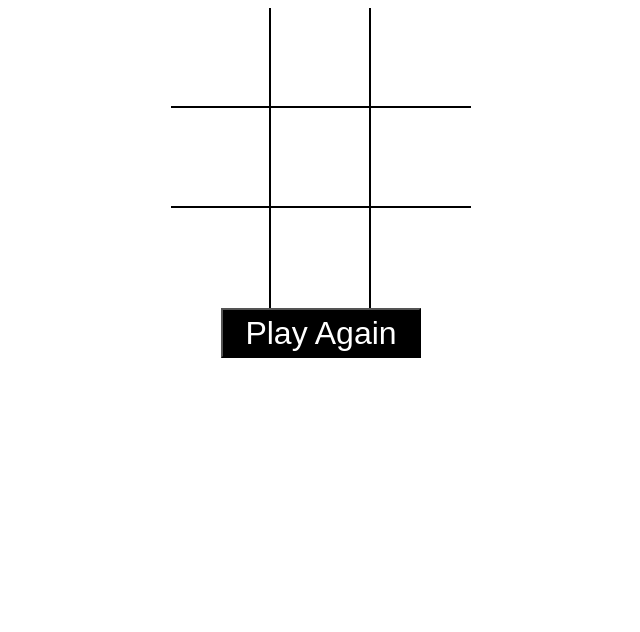
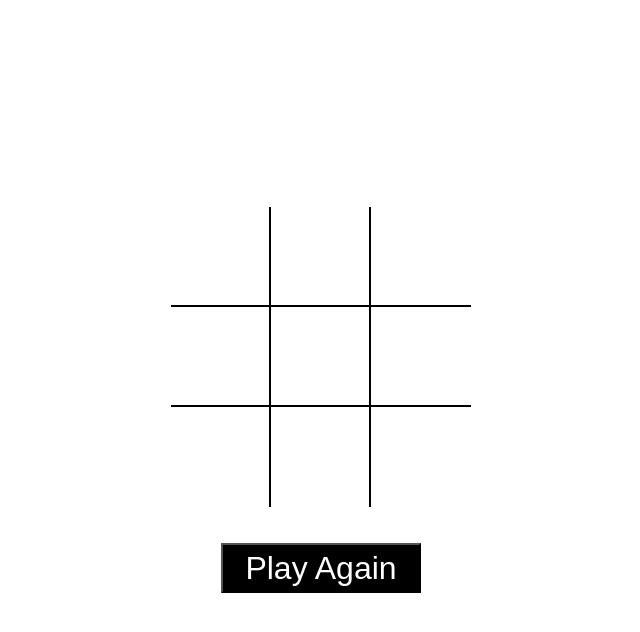
Before and after one commit to AkshitaKukreja30/TicTacToe, a plain HTML site: page index.html in a window 1280 px wide. Shown: the whole page, without its empty margins (319-959 px from the left). Drawn offline with Linux system fonts and the light colour scheme.

Commit message:
div center

```diff
--- a/index.html
+++ b/index.html
@@ -33,21 +33,49 @@ border-right:none;
 border-top:none;
 border-left:none;
 }
+.bringtocenter{
+ 	 top: 0;
+  	 right: 0;
+  	 bottom: 0;
+  	 left: 0;
+  	 height: 100px;
+  	 width: 100px;
+  	 margin: auto;
+  	 position: absolute;
+ }
+}
 </style>
-<div align="center"; overflow:"hidden">
-	<table>
-		<tr><input type = "button" id="b1" value="" class=forbuttons onclick="mark(id);"><b></tr>
-		<tr><input type = "button" id="b2" value="" class=forbuttons onclick="mark(id);"><b></tr>
-		<tr><input type = "button" id="b3" value="" class=forrightmostbuttons onclick="mark(id);"><b></tr>
-		<br/>
-		<tr><input type = "button" id="b4" value="" class=forbuttons onclick="mark(id);"><b></tr>
-		<tr><input type = "button" id="b5" value="" class=forbuttons onclick="mark(id);"><b></tr>
-		<tr><input type = "button" id="b6" value="" class=forrightmostbuttons onclick="mark(id);"><b></tr>
-		<br/>
-		<tr><input type = "button" id="b7" value="" class=forlastbuttons onclick="mark(id);"><b></tr>
-		<tr><input type = "button" id="b8" value="" class=forlastbuttons onclick="mark(id);"><b></tr>
-		<tr><input type = "button" id="b9" value="" style="border-bottom:none" class=forrightmostbuttons onclick="mark(id);"><b></tr>
+<body>
+	<table class=bringtocenter cellpadding="0" cellspacing="0">
+		<tbody>
+			<tr>
+			<td cell><input type = "button" id="b1" value="" class=forbuttons onclick="mark(id);"><b></b></input></td>
+			<td><input type = "button" id="b2" value="" class=forbuttons onclick="mark(id);"><b></b></input></td>
+			<td><input type = "button" id="b3" value="" class=forrightmostbuttons onclick="mark(id);"><b></b></input></td>
+			</tr>
+			<tr>
+			<td><input type = "button" id="b4" value="" class=forbuttons onclick="mark(id);"><b></b></input></td>
+			<td><input type = "button" id="b5" value="" class=forbuttons onclick="mark(id);"><b></b></input></td>
+			<td><input type = "button" id="b6" value="" class=forrightmostbuttons onclick="mark(id);"><b></b></input></td>
+			</tr>
+			<tr>
+			<td><input type = "button" id="b7" value="" class=forlastbuttons onclick="mark(id);"><b></b></input></td>
+			<td><input type = "button" id="b8" value="" class=forlastbuttons onclick="mark(id);"><b></b></input></td>
+			<td><input type = "button" id="b9" value="" style="border-bottom:none" class=forrightmostbuttons onclick="mark(id);"><b></b></input></td>
+			</tr>
+			<tr>
+				<td colspan=3>&nbsp</td>
+			</tr>
+			<tr>
+				<td colspan=3>&nbsp</td>
+			</tr>
+			<tr>
+			<!-- <td>&nbsp</td>	 -->
+			<td  colspan=3 align="center">
+			<input type= "button" value="Play Again" style="background:black;color:white;width:200px;  height:50px;font-size: xx-large;" onclick="playagain()" align="center">
+	    	</td>
+	    	</tr>
+    	</tbody>
 	</table>
-	<input type= "button" value="Play Again" style="background:black;color:white;width:200px;  height:50px;font-size: xx-large;" onclick="playagain()">
-</div>
+</body>
 </html>
```
